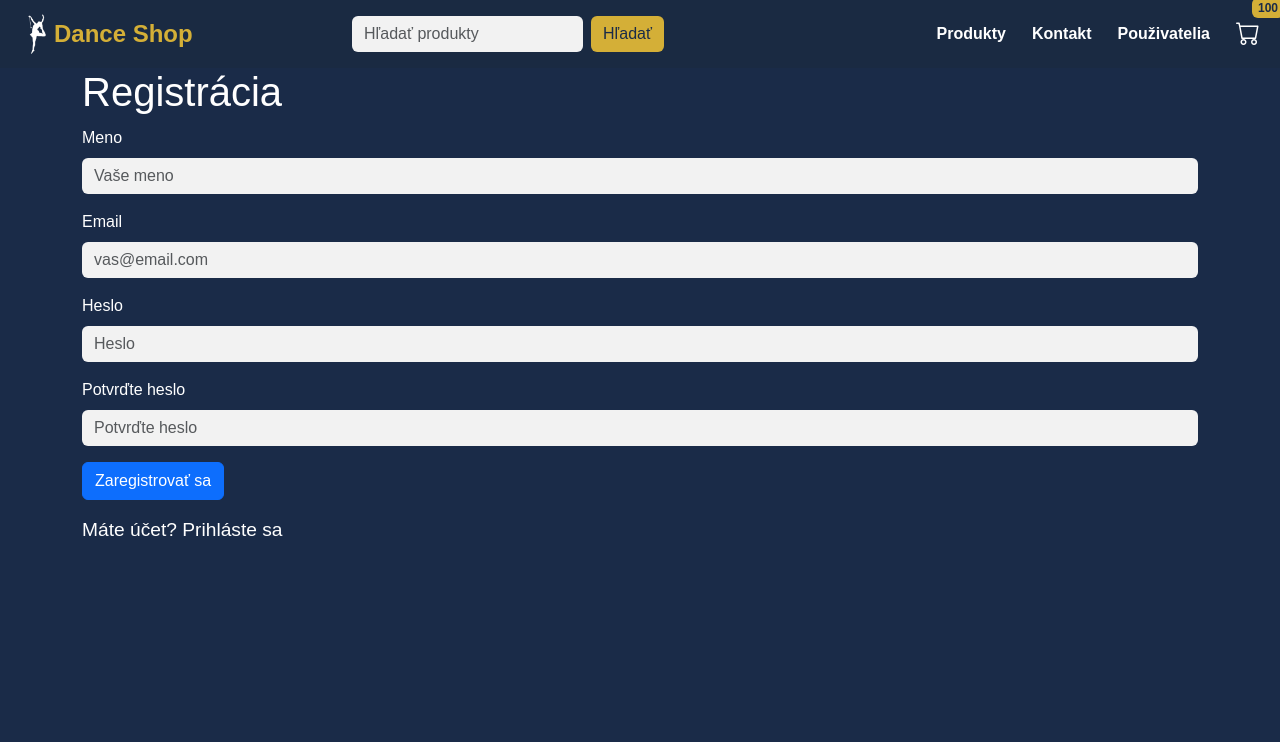
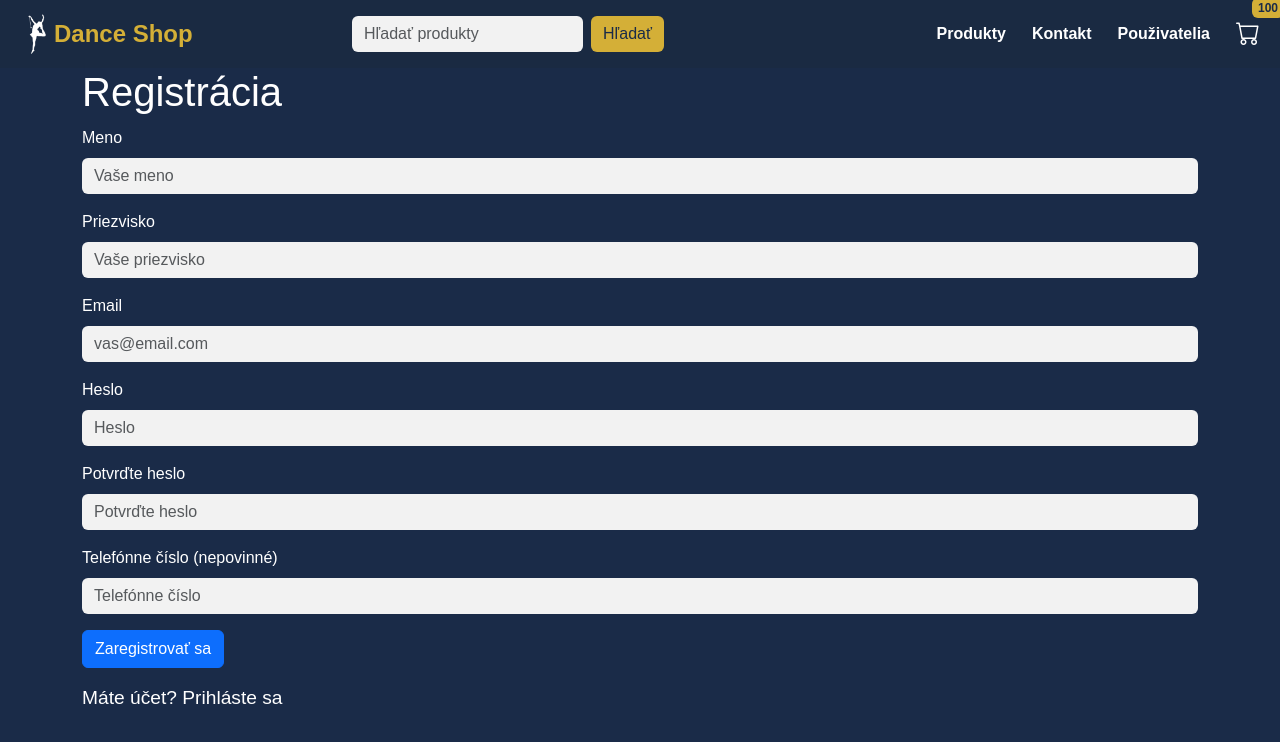
Before and after one commit to StasUniza/EShop, a React (Create React App) app in the folder dance-shop/: page /register in a window 1280 px wide. Shown: the top 742 px of the page. Built offline with nearby package versions, Linux system fonts and the light colour scheme.

Commit message:
registracia login

```diff
--- a/dance-shop/src/App.js
+++ b/dance-shop/src/App.js
@@ -10,6 +10,7 @@ import './App.css';
 import CartPage from './Pages/CartPage/CartPage';
 import UserManagement from './Pages/UsersPage/UsersPage';
 import AddUserForm from './Pages/UsersPage/AddUserForm'; // Import nového komponentu
+import ProtectedRoute from './components/ProtectedRoute';
 
 
 
@@ -24,13 +25,15 @@ function App() {
                 <Navbar />
                 <Routes>
                     <Route path="/" element={<HomePage />} />
-                    <Route path="/products" element={<ProductsPage />} />
+
                     <Route path="/contact" element={<ContactPage />} />
                     <Route path='/login' element={<LoginPage/>} />
                     <Route path='/register' element={<RegisterPage/>} />
                     <Route path='/cart' element={<CartPage/>}/>
                     <Route path="/users" element={<UserManagement />} />
                     <Route path="/add-user" element={<AddUserForm />} />
+                    <Route path="/products" element={<ProtectedRoute><ProductsPage /></ProtectedRoute>} />
+
                 </Routes>
             </div>
         </Router>
--- a/dance-shop/src/Pages/LoginPage/LoginPage.jsx
+++ b/dance-shop/src/Pages/LoginPage/LoginPage.jsx
@@ -1,18 +1,63 @@
-import React from 'react';
+import React, { useState } from 'react';
+import { loginUser } from '../../services/authService';
+import { useNavigate } from 'react-router-dom';
 import '../ContactPage/ContactPage.css';
 
 function LoginPage() {
+    const [credentials, setCredentials] = useState({ email: '', password: '' });
+    const [errorMessage, setErrorMessage] = useState('');
+    const navigate = useNavigate();
+
+    const handleInputChange = (e) => {
+        const { name, value } = e.target;
+        setCredentials({ ...credentials, [name]: value });
+    };
+
+    const handleSubmit = async (e) => {
+        e.preventDefault();
+        setErrorMessage('');
+
+        try {
+            await loginUser(credentials);
+            alert('Prihlásenie úspešné.');
+            navigate('/products'); // Presmerovanie na produkty
+        } catch (error) {
+            setErrorMessage(
+                error.response?.data?.message || 'Došlo k chybe pri prihlasovaní.'
+            );
+        }
+    };
+
     return (
         <div className="container hlavnyKontainer">
             <h1>Prihlásenie</h1>
-            <form className="login-form">
+            {errorMessage && <p className="text-danger">{errorMessage}</p>}
+            <form className="login-form" onSubmit={handleSubmit}>
                 <div className="mb-3">
                     <label htmlFor="email" className="form-label">Email</label>
-                    <input type="email" className="form-control" id="email" placeholder="vas@email.com" />
+                    <input
+                        type="email"
+                        className="form-control"
+                        id="email"
+                        name="email"
+                        placeholder="vas@email.com"
+                        value={credentials.email}
+                        onChange={handleInputChange}
+                        required
+                    />
                 </div>
                 <div className="mb-3">
                     <label htmlFor="password" className="form-label">Heslo</label>
-                    <input type="password" className="form-control" id="password" placeholder="Heslo" />
+                    <input
+                        type="password"
+                        className="form-control"
+                        id="password"
+                        name="password"
+                        placeholder="Heslo"
+                        value={credentials.password}
+                        onChange={handleInputChange}
+                        required
+                    />
                 </div>
                 <button type="submit" className="btn btn-primary">Prihlásiť sa</button>
             </form>
--- a/dance-shop/src/Pages/RegisterPage.jsx
+++ b/dance-shop/src/Pages/RegisterPage.jsx
@@ -1,26 +1,136 @@
-import React from 'react';
+import React, { useState } from 'react';
+import { useNavigate } from 'react-router-dom';
+import axios from 'axios';
 import './ContactPage/ContactPage.css';
 
 function RegisterPage() {
+    const [formData, setFormData] = useState({
+        first_name: '',
+        last_name: '',
+        email: '',
+        password: '',
+        confirmPassword: '',
+        phone_number: '', // Nepovinné pole
+    });
+    const [errorMessage, setErrorMessage] = useState('');
+    const navigate = useNavigate();
+
+    const handleInputChange = (e) => {
+        const { name, value } = e.target;
+        setFormData({ ...formData, [name]: value });
+    };
+
+    const handleSubmit = async (e) => {
+        e.preventDefault();
+        setErrorMessage('');
+
+        const { first_name, last_name, email, password, confirmPassword, phone_number } = formData;
+
+        // Validácia
+        if (!first_name || !last_name || !email || !password || !confirmPassword) {
+            setErrorMessage('Vyplňte všetky povinné polia.');
+            return;
+        }
+
+        if (password !== confirmPassword) {
+            setErrorMessage('Heslá sa nezhodujú.');
+            return;
+        }
+
+        try {
+            // Odošleme dáta na backend
+            await axios.post('/api/auth/register', {
+                first_name,
+                last_name,
+                email,
+                password,
+                phone_number: phone_number || null, // Ak nie je vyplnené, odošleme null
+            });
+            alert('Registrácia bola úspešná.');
+            navigate('/login'); // Presmerovanie na prihlasovaciu stránku
+        } catch (error) {
+            setErrorMessage(
+                error.response?.data?.message || 'Došlo k chybe pri registrácii.'
+            );
+        }
+    };
+
     return (
         <div className="container hlavnyKontainer">
             <h1>Registrácia</h1>
-            <form className="register-form">
+            {errorMessage && <p className="text-danger">{errorMessage}</p>}
+            <form className="register-form" onSubmit={handleSubmit}>
                 <div className="mb-3">
-                    <label htmlFor="name" className="form-label">Meno</label>
-                    <input type="text" className="form-control" id="name" placeholder="Vaše meno" />
+                    <label htmlFor="first_name" className="form-label">Meno</label>
+                    <input
+                        type="text"
+                        className="form-control"
+                        id="first_name"
+                        name="first_name"
+                        placeholder="Vaše meno"
+                        value={formData.first_name}
+                        onChange={handleInputChange}
+                    />
+                </div>
+                <div className="mb-3">
+                    <label htmlFor="last_name" className="form-label">Priezvisko</label>
+                    <input
+                        type="text"
+                        className="form-control"
+                        id="last_name"
+                        name="last_name"
+                        placeholder="Vaše priezvisko"
+                        value={formData.last_name}
+                        onChange={handleInputChange}
+                    />
                 </div>
                 <div className="mb-3">
                     <label htmlFor="email" className="form-label">Email</label>
-                    <input type="email" className="form-control" id="email" placeholder="vas@email.com" />
+                    <input
+                        type="email"
+                        className="form-control"
+                        id="email"
+                        name="email"
+                        placeholder="vas@email.com"
+                        value={formData.email}
+                        onChange={handleInputChange}
+                    />
                 </div>
                 <div className="mb-3">
                     <label htmlFor="password" className="form-label">Heslo</label>
-                    <input type="password" className="form-control" id="password" placeholder="Heslo" />
+                    <input
+                        type="password"
+                        className="form-control"
+                        id="password"
+                        name="password"
+                        placeholder="Heslo"
+                        value={formData.password}
+                        onChange={handleInputChange}
+                    />
                 </div>
                 <div className="mb-3">
                     <label htmlFor="confirmPassword" className="form-label">Potvrďte heslo</label>
-                    <input type="password" className="form-control" id="confirmPassword" placeholder="Potvrďte heslo" />
+                    <input
+                        type="password"
+                        className="form-control"
+                        id="confirmPassword"
+                        name="confirmPassword"
+                        placeholder="Potvrďte heslo"
+                        value={formData.confirmPassword}
+                        onChange={handleInputChange}
+                    />
+                </div>
+                <div className="mb-3">
+                    <label htmlFor="phone_number" className="form-label">Telefónne číslo (nepovinné)</label>
+                    <input
+                        type="text"
+                        className="form-control"
+                        id="phone_number"
+                        name="phone_number"
+                        placeholder="Telefónne číslo"
+                        value={formData.phone_number}
+                        onChange={handleInputChange}
+                    />
                 </div>
                 <button type="submit" className="btn btn-primary">Zaregistrovať sa</button>
             </form>
--- /dev/null
+++ b/dance-shop/src/components/ProtectedRoute.jsx
@@ -0,0 +1,11 @@
+import React from 'react';
+import { Navigate } from 'react-router-dom';
+import { getToken } from '../services/authService';
+
+function ProtectedRoute({ children }) {
+    const token = getToken();
+
+    return token ? children : <Navigate to="/login" />;
+}
+
+export default ProtectedRoute;
--- a/package.json
+++ b/package.json
@@ -2,6 +2,7 @@
   "dependencies": {
     "bcrypt": "^5.1.1",
     "bootstrap": "^5.3.3",
+    "js-cookie": "^3.0.5",
     "jsonwebtoken": "^9.0.2"
   }
 }
```
Also changed, not shown: dance-shop/src/services/authService.js (+43 -0 lines), 2 other files (tests, documents, lock files or other folders).
